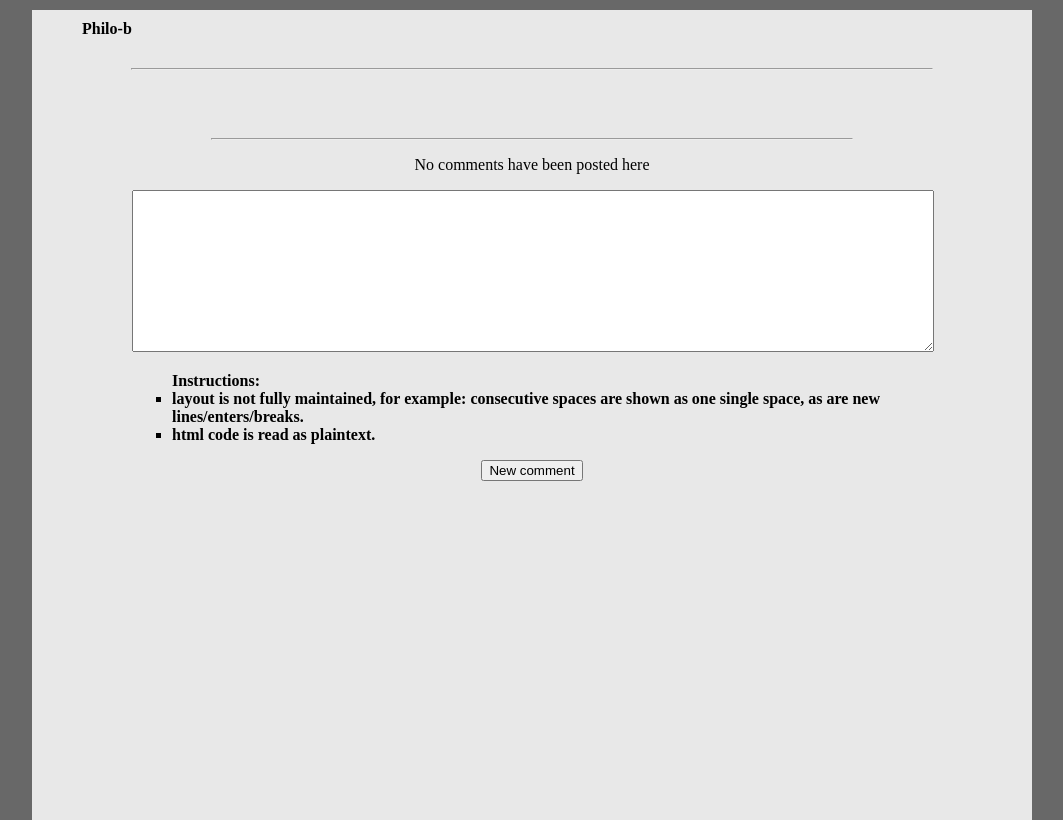
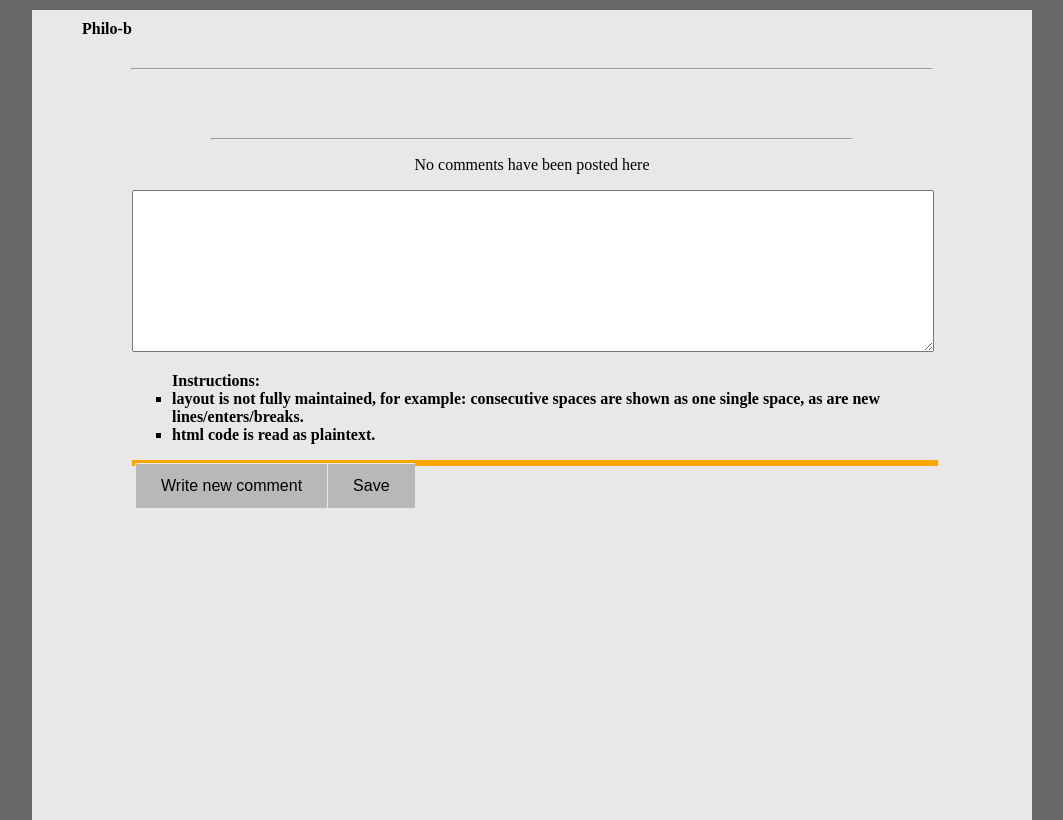
Before and after one commit to DZ84/philo-b, a Django app: template philo-b/templates/blog/post.html in a window 1280 px wide. Shown: the whole page, without its empty margins (108-1171 px from the left). Run offline with Django 3.2, Linux system fonts and the light colour scheme; the template is opened without the code that fills it: values that come from a table or form of the project are taken from there, others are empty.

Commit message:
tried to set the bottom button in the center,  but kept fucking failing, probably flexbox would be a good solution, but I'd rather not introduce a new method

```diff
--- a/philo-b/templates/blog/post.html
+++ b/philo-b/templates/blog/post.html
@@ -19,16 +19,17 @@
 		#comments-container {
 			width: 80%;
 			margin: 0 auto;
+			text-align: center;
 		}
 
-		.comment-layout {
+		.reply-layout {
 			width: 100%;
 			margin: 10px auto 0;
 			padding: 10px;
 			background: #b8b8b8;
 		}
 
-		.comment-layout.False {
+		.reply-layout.False {
 			/* play around with width and
 			   margin left and right
 			   to adjust the comment box
@@ -40,12 +41,12 @@
 			background: #b8b8b8;
 		}
 
-		.comment-layout > .user-info,
-		.comment-layout > .date {
+		.reply-layout > .user-info,
+		.reply-layout > .date {
 			text-align: left;
 		}
 
-		.comment-layout > .separator-info {
+		.reply-layout > .separator-info {
 			margin: 0 0 10px;
 			width: auto;
 			border: none;
@@ -55,7 +56,7 @@
 			height: 1px;
 		}
 
-		.comment-layout > p {
+		.reply-layout > p {
 			text-align: left;
 			margin: 0;
 			overflow: hidden;
@@ -93,6 +94,28 @@
 		.button-container .save {
 			/* margin-right: 7px; */
 			/* border-right: 1px solid #e8e8e8; */
+		}
+
+		.comment-layout {
+			width: 100%;
+			height: auto;
+			margin: 0 auto;
+
+			text-align: center;
+			background: green;
+			border: 3px solid orange;
+		}
+
+		.comment-layout > .button-container {
+			float: none;
+			margin: 0 auto;
+		}
+
+		.comment-layout > .button-container .reply,
+		.comment-layout > .button-container .save {
+			/* margin-left: 50%;
+			 * white-space: nowrap;
+			 */
 		}
 
 		.disabled {
@@ -152,7 +175,7 @@
 	<hr class="separator-commentsection">
 	{% for comment in comments %}
 
-		<div class="comment-layout {{ comment.is_first }}" id="comment-{{ comment.id }}">
+		<div class="reply-layout {{ comment.is_first }}" id="comment-{{ comment.id }}">
 			<div class="user-info">
 				<strong>{{ comment.author_id }}</strong></div>
 				<div><strong>{{ comment.path }}</strong></div>
@@ -165,7 +188,7 @@
 			<div class="button-container">
 				<a class="comment"
 				onclick="return show_comments_form({{ comment.id }})">
-				<button class="reply">Write reply</button></a>
+					<button class="reply">Write reply</button></a>
 				<!--button class="save disabled" onclick="submit_form();">Save</button-->
 				<button class="save disabled">Save</button>
 			</div>
@@ -187,7 +210,6 @@
 			<div id="comment-area-wrapper">
 				{{ form.as_p }}
 			</div>
-			<!--button type="submit" class="save">Save</button-->
 			<div class="comment-instructions">
 				<ul>
 					Instructions:<br/>
@@ -199,8 +221,24 @@
 			</div>
 		</form>
 
-		<a class="comment new" onclick="return show_comments_form('comment')">
-			<button>New comment</button></a>
+		<div class="comment-layout" id="comment-new">
+			<!--a class="comment new"
+			   onclick="return show_comments_form('comment-new')">
+			   <button>New comment</button-->
+
+
+
+			<div class="button-container">
+				<a class="comment new"
+				onclick="return show_comments_form('comment-new')">
+					<button class="reply">Write new comment</button></a>
+				<!--button class="save disabled" onclick="submit_form();">Save</button-->
+				<button class="save">Save</button>
+			</div>
+
+
+
+		</div>
 
 	{% else %}
 
@@ -221,7 +259,7 @@
 	<script>
 
 		function show_comments_form(comment_id) {
-			if (comment_id == 'comment') {
+			if (comment_id == 'comment-new') {
 				document.getElementById("id_parent_comment").value = ''
 			} else {
 				document.getElementById("id_parent_comment").value = comment_id
@@ -229,7 +267,7 @@
 			}
 
 			// disable previous save button
-			// try catch needs to, but is now, because first one is not yet defined
+			// try catch needs to be removed, but is now, because first (save button?) one is not yet defined
 			try {
 				var previous_save_button = document.getElementById("save-enabled")
 				previous_save_button.className = "save disabled"
```
Also changed, not shown: blog/models.py (line endings or trailing spaces).
